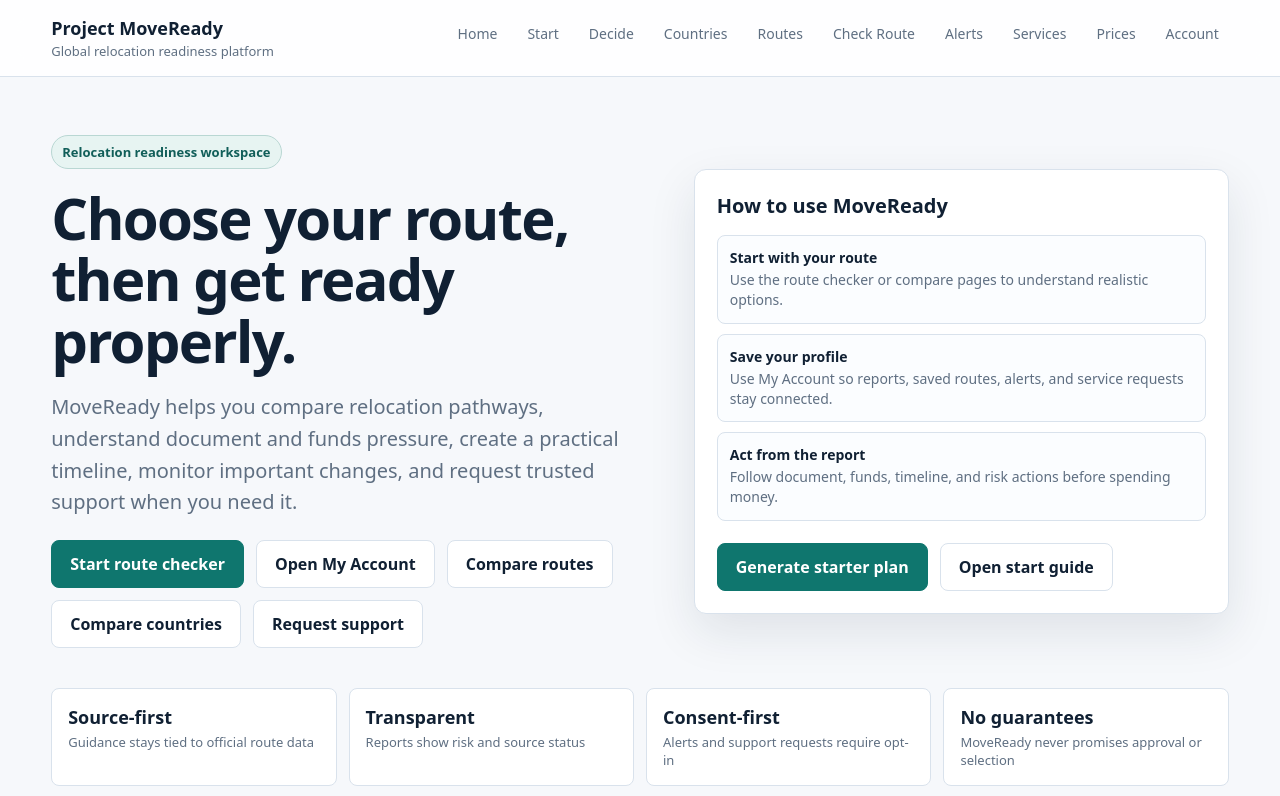
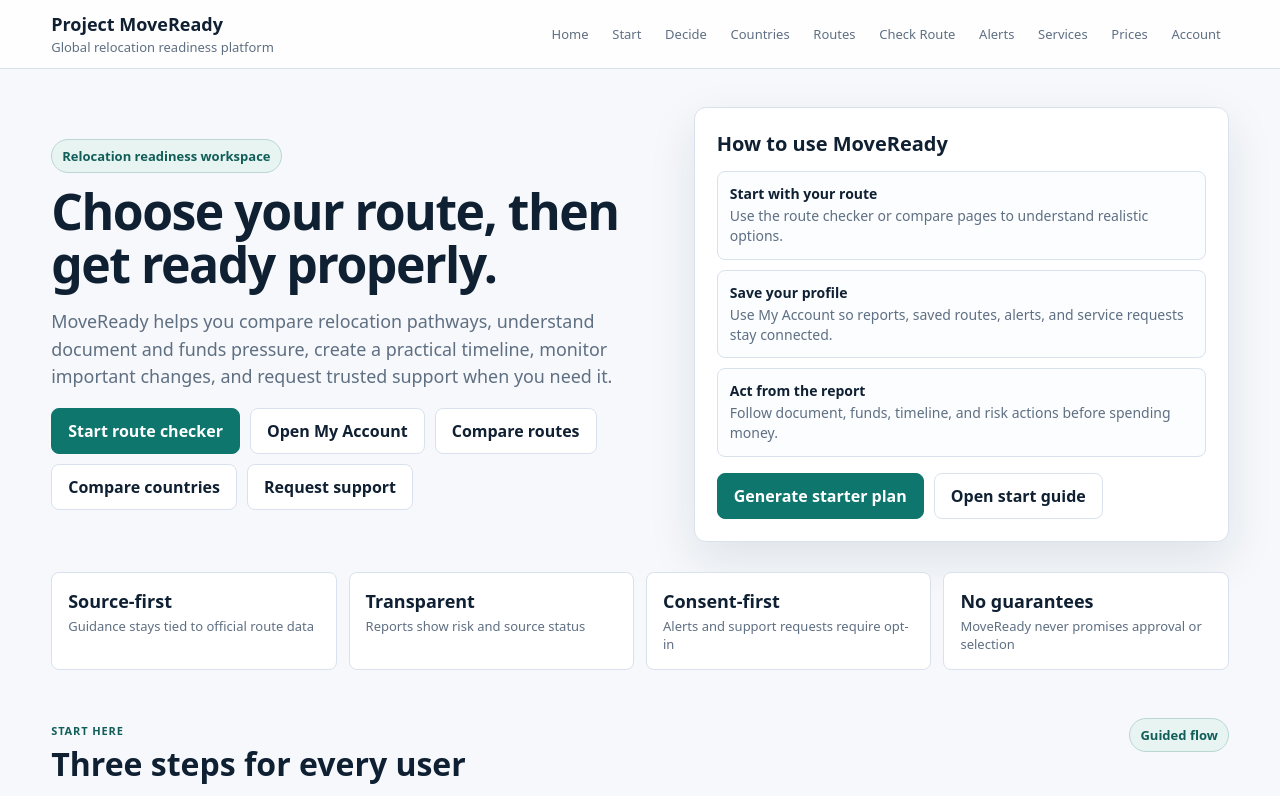
Before and after one commit to SirBM201/SirBM201-moveready-frontend, a Next.js app: page / in a window 1280 px wide. Shown: the top 796 px of the page. Built offline with nearby package versions, Linux system fonts and the light colour scheme.

Commit message:
Tighten page spacing for easier use

```diff
--- a/app/responsive-polish.css
+++ b/app/responsive-polish.css
@@ -3,67 +3,90 @@
 
 .topbar {
   align-items: flex-start;
-  gap: clamp(16px, 2.5vw, 36px);
+  gap: clamp(12px, 2vw, 28px);
+  padding-top: 12px;
+  padding-bottom: 12px;
 }
 
 .brand {
   flex: 0 0 auto;
-  min-width: 210px;
+  min-width: 190px;
 }
 
 .nav {
   flex: 1 1 auto;
   min-width: 0;
-  gap: clamp(4px, 0.8vw, 10px);
+  gap: clamp(2px, 0.6vw, 8px);
+  font-size: 13px;
 }
 
 .nav a {
   white-space: nowrap;
+  padding: 7px 8px;
 }
 
 .hero-band {
-  padding-top: clamp(36px, 5vw, 58px);
-  padding-bottom: clamp(24px, 3.6vw, 40px);
+  padding-top: clamp(22px, 3vw, 38px);
+  padding-bottom: clamp(18px, 2.4vw, 30px);
 }
 
 .compact-hero {
-  padding-top: clamp(36px, 5vw, 58px);
-  padding-bottom: clamp(18px, 2.6vw, 30px);
+  padding-top: clamp(22px, 3vw, 36px);
+  padding-bottom: clamp(14px, 2vw, 24px);
 }
 
-.compact-hero .hero-copy {
-  max-width: 980px;
+.compact-hero .hero-copy,
+.hero-copy {
+  max-width: 1040px;
 }
 
 h1 {
-  max-width: 980px;
-  font-size: clamp(34px, 4.6vw, 58px);
+  max-width: 1040px;
+  margin-top: 12px;
+  margin-bottom: 12px;
+  font-size: clamp(32px, 3.9vw, 50px);
   line-height: 1.06;
   letter-spacing: -0.03em;
 }
 
 .lede {
-  max-width: 780px;
-  font-size: clamp(17px, 1.6vw, 20px);
-  line-height: 1.58;
+  max-width: 820px;
+  font-size: clamp(16px, 1.4vw, 18px);
+  line-height: 1.52;
 }
 
 .actions {
-  margin-top: 22px;
+  margin-top: 16px;
+  gap: 10px;
+}
+
+.btn {
+  min-height: 44px;
+  padding: 11px 16px;
 }
 
 .section {
-  padding-top: clamp(28px, 4vw, 40px);
-  padding-bottom: clamp(28px, 4vw, 40px);
+  padding-top: clamp(22px, 3vw, 32px);
+  padding-bottom: clamp(22px, 3vw, 32px);
 }
 
 .section.no-top-pad {
-  padding-top: 8px;
+  padding-top: 6px;
 }
 
 .section h2 {
-  font-size: clamp(24px, 3vw, 34px);
-  line-height: 1.15;
+  font-size: clamp(23px, 2.7vw, 32px);
+  line-height: 1.14;
+}
+
+.section-intro {
+  margin-bottom: 16px;
+}
+
+.workflow-panel,
+.result-panel,
+.result-block {
+  padding: clamp(16px, 2vw, 22px);
 }
 
 .card,
@@ -74,6 +97,26 @@ h1 {
 .request-card,
 .interest-form {
   border-radius: 12px;
+}
+
+.result-panel {
+  min-height: 360px;
+}
+
+.empty-result {
+  min-height: 320px;
+}
+
+.mini-list {
+  margin-top: 12px;
+}
+
+.live-workspace {
+  gap: 16px;
+}
+
+.live-form {
+  top: 82px;
 }
 
 @media (max-width: 1180px) {
@@ -94,7 +137,15 @@ h1 {
 
 @media (max-width: 760px) {
   .topbar {
-    padding: 14px 16px;
+    padding: 12px 14px;
+  }
+
+  .brand strong {
+    font-size: 17px;
+  }
+
+  .brand span {
+    font-size: 12px;
   }
 
   .nav {
@@ -111,21 +162,21 @@ h1 {
 
   .hero-band,
   .compact-hero {
-    padding: 30px 16px 18px;
+    padding: 22px 14px 16px;
   }
 
   h1 {
-    font-size: clamp(32px, 10vw, 44px);
+    font-size: clamp(30px, 9vw, 40px);
     line-height: 1.08;
   }
 
   .lede {
-    font-size: 16px;
-    line-height: 1.55;
+    font-size: 15px;
+    line-height: 1.5;
   }
 
   .actions {
-    gap: 10px;
+    gap: 9px;
   }
 
   .actions .btn {
@@ -133,11 +184,11 @@ h1 {
   }
 
   .section {
-    padding: 26px 16px;
+    padding: 22px 14px;
   }
 
   .section.no-top-pad {
-    padding-top: 6px;
+    padding-top: 4px;
   }
 
   .section-heading-row {
@@ -147,12 +198,19 @@ h1 {
   .status-dot {
     white-space: normal;
   }
+
+  .result-panel {
+    min-height: 260px;
+  }
+
+  .empty-result {
+    min-height: 240px;
+  }
 }
 
 @media (min-width: 1181px) {
   .topbar {
-    padding-top: 16px;
-    padding-bottom: 16px;
+    align-items: center;
   }
 
   .nav {
```
